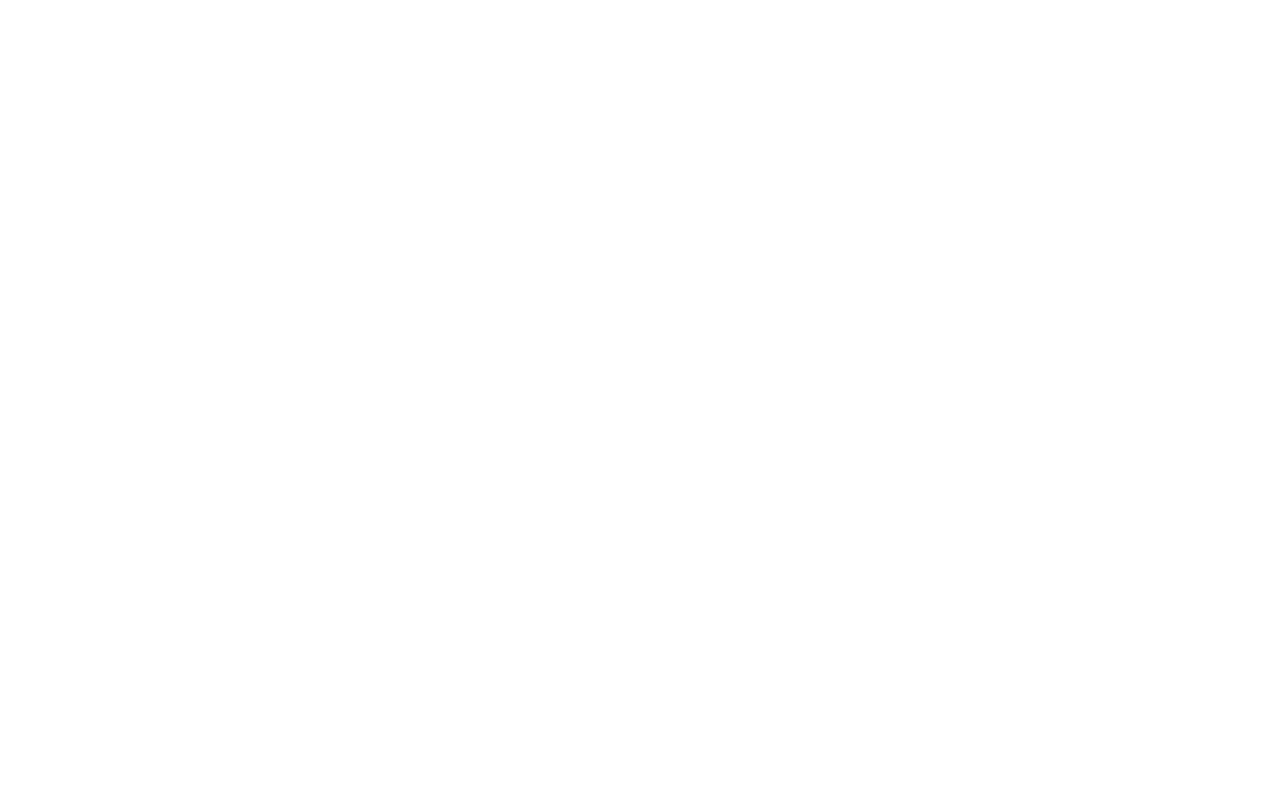
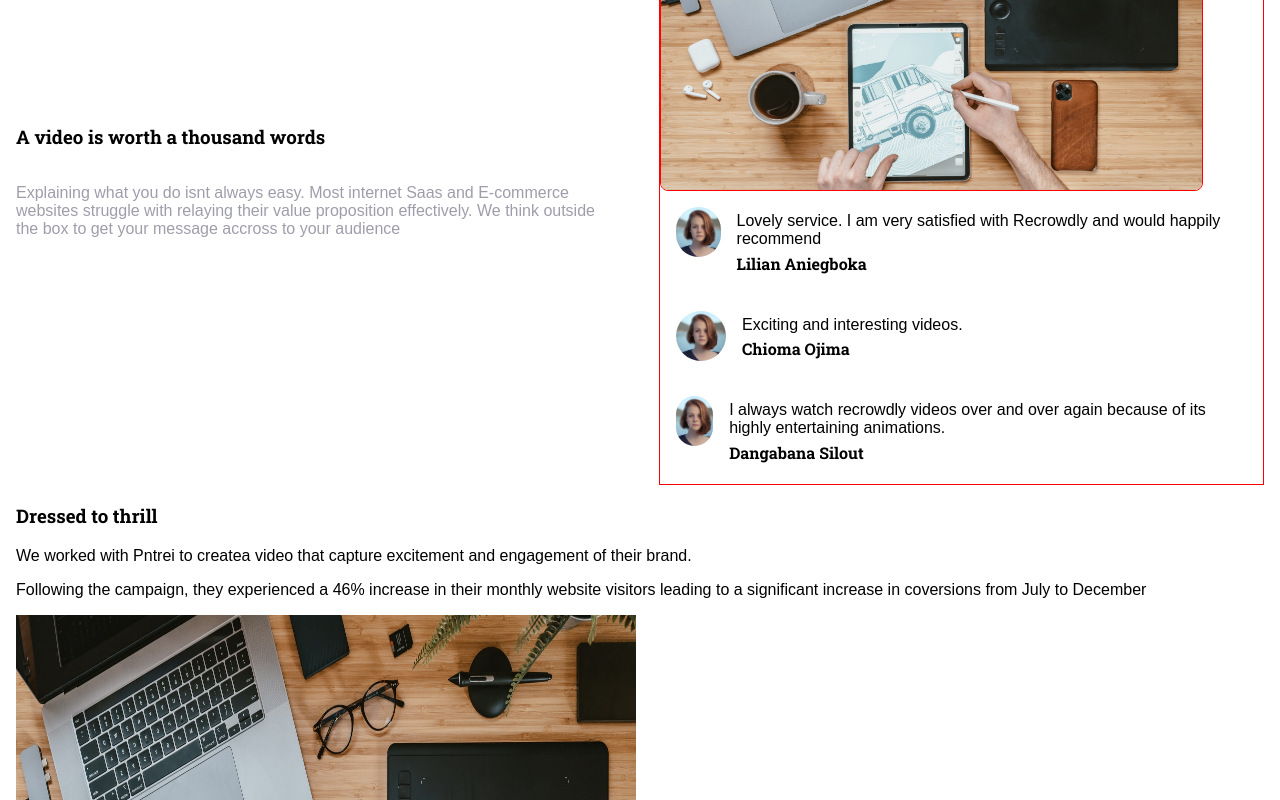
Before and after one commit to PoseyXyz/recrowdly, a Next.js app: page / in a window 1280 px wide. Shown: the part 1380-2180 px from the top of the page. Before the commit the page ends 1255 px from the top, so only its background shows below. Built offline with nearby package versions, Linux system fonts and the light colour scheme.

Commit message:
Began description section

```diff
--- /dev/null
+++ b/components/Descriptions.tsx
@@ -0,0 +1,81 @@
+import Image from 'next/image';
+import React from 'react';
+import styles from '../styles/Descriptions.module.scss'
+
+function Descriptions() {
+    return (
+        <section className={styles.descriptions}>
+            <section className={styles.firstSubsection}>
+                <div className={styles.textSection}>
+                    <h3>A video is worth a thousand words</h3>
+                    <p>Explaining what you do isnt always easy. Most internet Saas and E-commerce websites struggle with relaying their value proposition effectively. We think outside the box to get your message accross to your audience</p>
+                </div>
+
+                <div className={styles.imageSection}>
+                    <div className={styles.imageDiv}>
+
+                        <Image src="/animating.jpg" alt="Vercel Logo" width={1920} layout="responsive" height={1114} />
+                    </div>
+
+                    <div className={styles.messageCard}>
+                        <div className={styles.avatar}>
+                            <Image src="/avatar.jpg" alt="Vercel Logo" layout="fill" objectFit='cover' />
+                        </div>
+
+                        <div className={styles.textContainer}>
+                            <p>Lovely service. I am very satisfied with Recrowdly and would happily recommend</p>
+                            <h4>Lilian Aniegboka</h4>
+                        </div>
+
+
+                    </div>
+                    <div className={styles.messageCard}>
+                        {/* <div className={styles.avatarContainer}>
+
+                        </div> */}
+                        <div className={styles.avatar}>
+                                <Image className={styles.avatar} src="/avatar.jpg" alt="Vercel Logo" layout="fill" objectFit='cover'/>
+                            </div>
+
+                        {/* <Image className={styles.avatar} src="/avatar.jpg" alt="Vercel Logo" width={100} layout="responsive" height={100} /> */}
+
+
+                        <div className={styles.textContainer}>
+                            <p>Exciting and interesting videos.</p>
+                            <h4>Chioma Ojima</h4>
+                        </div>
+                    </div>
+
+                    <div className={styles.messageCard}>
+                        <div className={styles.avatar}>
+                            <Image src="/avatar.jpg" alt="Vercel Logo" layout="fill" objectFit='cover' />
+                        </div>
+
+                        <div className={styles.textContainer}>
+                            <p>I always watch recrowdly videos over and over again because of its highly entertaining animations.</p>
+                            <h4>Dangabana Silout</h4>
+                        </div>
+                    </div>
+                </div>
+            </section>
+
+            <section className={styles.secondSubsection}>
+                <div className={styles.textSection}>
+                    <h3>Dressed to thrill</h3>
+                    <p>We worked with Pntrei to createa video that capture excitement and engagement of their brand.</p>
+
+                    <p>Following the campaign, they experienced a <span>46% increase</span> in their monthly website visitors leading to a significant increase in coversions from July to December</p>
+
+                </div>
+                <div className={styles.imageSection}>
+                    <div className={styles.imageDiv}>
+                        <Image src="/animating.jpg" alt="Vercel Logo" width={620} height={567} />
+                    </div>
+                </div>
+            </section>
+
+        </section>
+    );
+}
+
+export default Descriptions;
--- a/pages/index.tsx
+++ b/pages/index.tsx
@@ -3,6 +3,7 @@ import Head from 'next/head'
 import Image from 'next/image'
 import Affiliations from '../components/Affiliations'
 import Banner from '../components/Banner'
+import Descriptions from '../components/Descriptions'
 import Header from '../components/Header'
 import Steps from '../components/Steps'
 import styles from '../styles/Home.module.scss'
@@ -22,6 +23,7 @@ const Home: NextPage = () => {
        <Banner/>
        <Affiliations/>
        <Steps/>
+       <Descriptions/>
      </main>
 
       {/* <main className={styles.main}>
--- /dev/null
+++ b/styles/Descriptions.module.scss
@@ -0,0 +1,125 @@
+@import "config";
+.descriptions {
+  .firstSubsection {
+    display: flex;
+    flex-direction: column;
+    gap: 1rem;
+
+    .textSection {
+      flex: 1 1 0%;
+      h3 {
+      }
+      p {
+        color: $brand-grey;
+      }
+    }
+    .imageSection {
+      width: 100%;
+      display: block;
+      flex: 1 1 0%;
+      border: 1px solid red;
+      .imageDiv {
+        border-radius: $rounded-lg;
+        overflow: hidden;
+        border: 1px solid red;
+        width: 90%;
+      }
+      .messageCard{
+        display: flex;
+        padding: 1rem;
+        gap:1rem;
+        .avatar{
+          position: relative;
+          width: 50px;
+          height: 50px;
+          & img{
+            border-radius: 9999px;
+          }
+
+        }
+        // .avatar img{
+        //   border-radius: 9999px;
+
+        // }
+
+        .textContainer{
+          h4{
+            margin: .3rem 0;
+          }
+          p{
+            margin: .3rem 0;
+          }
+        }
+      }
+    }
+  }
+  .secondSubsection {
+    .textSection {
+      h3 {
+      }
+      p {
+      }
+    }
+    .imageSection {
+      .imageDiv {
+      }
+    }
+  }
+}
+
+@media (min-width: 640px) {
+  .descriptions {
+
+  }
+}
+@media (min-width: 768px) {
+  .descriptions {
+
+  }
+}
+@media (min-width: 1024px) {
+  .descriptions {
+
+      .firstSubsection {
+        display: flex;
+        flex-direction: row;
+        gap:2.5rem;
+        .textSection {
+
+          display: flex;
+          flex-direction: column;
+
+          justify-content: center;
+          h3 {
+          }
+          p {
+          }
+        }
+        .imageSection {
+          .imageDiv {
+          }
+        }
+      }
+      .secondSubsection {
+        .textSection {
+          h3 {
+          }
+          p {
+          }
+        }
+        .imageSection {
+          .imageDiv {
+          }
+        }
+      }
+
+  }
+}
+@media (min-width: 1280px) {
+  .descriptions {
+  }
+}
+@media (min-width: 1536px) {
+  .descriptions {
+  }
+}
--- a/styles/globals.scss
+++ b/styles/globals.scss
@@ -12,6 +12,10 @@ body {
 
 h1,h2,h3,h4,h5,h6{
   font-family: 'Roboto Slab', serif;
+  // margin: 0;
+}
+p{
+
 }
 
 a {
```
Also changed, not shown: public/animating.jpg (renamed from images/animating.jpg), public/avatar.jpg (renamed from images/avatar.jpg).
